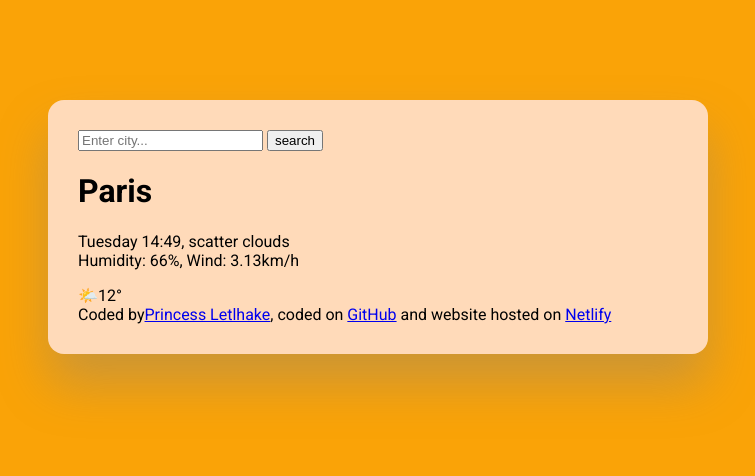
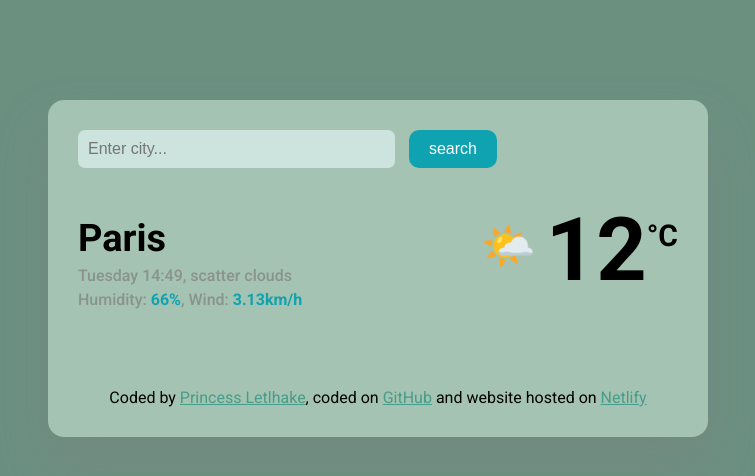
Before and after one commit to Princessletlhake/My-weather-app, a plain HTML site: page index.html in a window 1280 px wide. Shown: the whole page, without its empty margins (262-1017 px from the left). Drawn offline with Linux system fonts and the light colour scheme.

Commit message:
Created the JavaScript search engine for the search input.

```diff
--- a/index.html
+++ b/index.html
@@ -12,27 +12,33 @@
   <body>
     <div class="weather-app">
     <header>
-      <form>
-        <input type="search" placeholder="Enter city..." required />
-        <input type="submit" value="search" />
+      <form class="search-form" id="search-form">
+        <input type="search" placeholder="Enter city..." required class="search-form-input" id="search-form-input"/>
+        <input type="submit" value="search" class="search-form-button"/>
       </form>
     </header>
 
     <main>
+      <div class="weather-app-data">
       <div>
-        <h1>Paris</h1>
+        <h1 class="weather-app-city" id="city">Paris</h1>
 
-        <p>
+        <p class="weather-app-details">
           Tuesday 14:49, scatter clouds <br />
-          Humidity: 66%, Wind: 3.13km/h
+          Humidity: <strong>66%</strong>, Wind: <strong>3.13km/h</strong>
         </p>
       </div>
 
-      <div>🌤️12&deg;</div>
+      <div class="weather-app-temperature-container">
+        <div class="weather-app-icon">🌤️</div>
+        <div class="weather-app-temperature">12</div>
+        <div class="weather-app-unit">&deg;C</div>
+        </div>
+      </div>
     </main>
 
     <footer>
-      Coded by<a href="https://github.com/Princessletlhake">Princess Letlhake</a
+      Coded by <a href="https://github.com/Princessletlhake">Princess Letlhake</a
       >, coded on
       <a href="https://github.com/Princessletlhake/My-weather-app">GitHub</a>
       and website hosted on
@@ -41,6 +47,6 @@
       >
     </footer>
     <div/>
-    <script></script>
+    <script src="src/index.js"></script>
   </body>
 </html>
--- a/src/index.css
+++ b/src/index.css
@@ -1,13 +1,88 @@
 body{
-    background:#faa307;
+    background:#6b9080;
     font-family: "Roboto", sans-serif;
 }
 
+a{
+    color: #469d89;
+}
+
+main{
+   padding: 30px 0;
+}
+
 .weather-app{
-   background-color: #ffdab9;
+   background-color: #a4c3b2;
    box-shadow: 0 30px 50px rgba(128, 128, 128, 0.381);
    border-radius: 16px;
    max-width: 600px;
    margin: 100px auto;
    padding: 30px;
 }
+
+.search-form-input{
+    background-color: #cce3de ;
+    border: none;
+    border-radius: 7px;
+    font-size: 16px;
+    padding: 10px 100px 10px 10px;
+}
+
+.search-form-button{
+    background-color: #0fa3b1;
+    border: none;
+    border-radius: 10px;
+    color: #ffffff;
+    font-size: 16px;
+    margin-left: 10px;
+    padding: 10px 20px;
+}
+
+.weather-app-city{
+   margin: 0px;
+   font-size: 38px;
+   line-height: 20px;
+   padding-top: 30px;
+}
+
+.weather-app-details{
+    font-size: 16px;
+    color: rgba(128, 128, 128, 0.724);
+    line-height: 24px;
+    font-weight: 500;
+}
+
+.weather-app-temperature-container{
+    display: flex;
+    font-weight: bold;
+}
+
+.weather-app-icon{
+    font-size: 44px ;
+    margin-top: 22px;
+}
+
+.weather-app-temperature{
+    font-size: 88px;
+    margin-left: 10px;
+}
+
+.weather-app-unit{
+    font-size: 30px;
+    margin-top: 20px;
+}
+
+
+strong{
+    color: #0fa3b1;
+}
+
+.weather-app-data{
+    display: flex;
+    justify-content: space-between;
+}
+
+footer{
+    margin-top: 30px;
+    text-align: center;
+}
--- a/src/index.js
+++ b/src/index.js
@@ -0,0 +1,9 @@
+function handleSearchSubmit(event) {
+  event.preventDefault();
+  let searchInput = document.querySelector("#search-form-input");
+  let cityElement = document.querySelector("#city");
+  cityElement.innerHTML = searchInput.value;
+}
+
+let searchFormElement = document.querySelector("#search-form");
+searchFormElement.addEventListener("submit", handleSearchSubmit);
```
